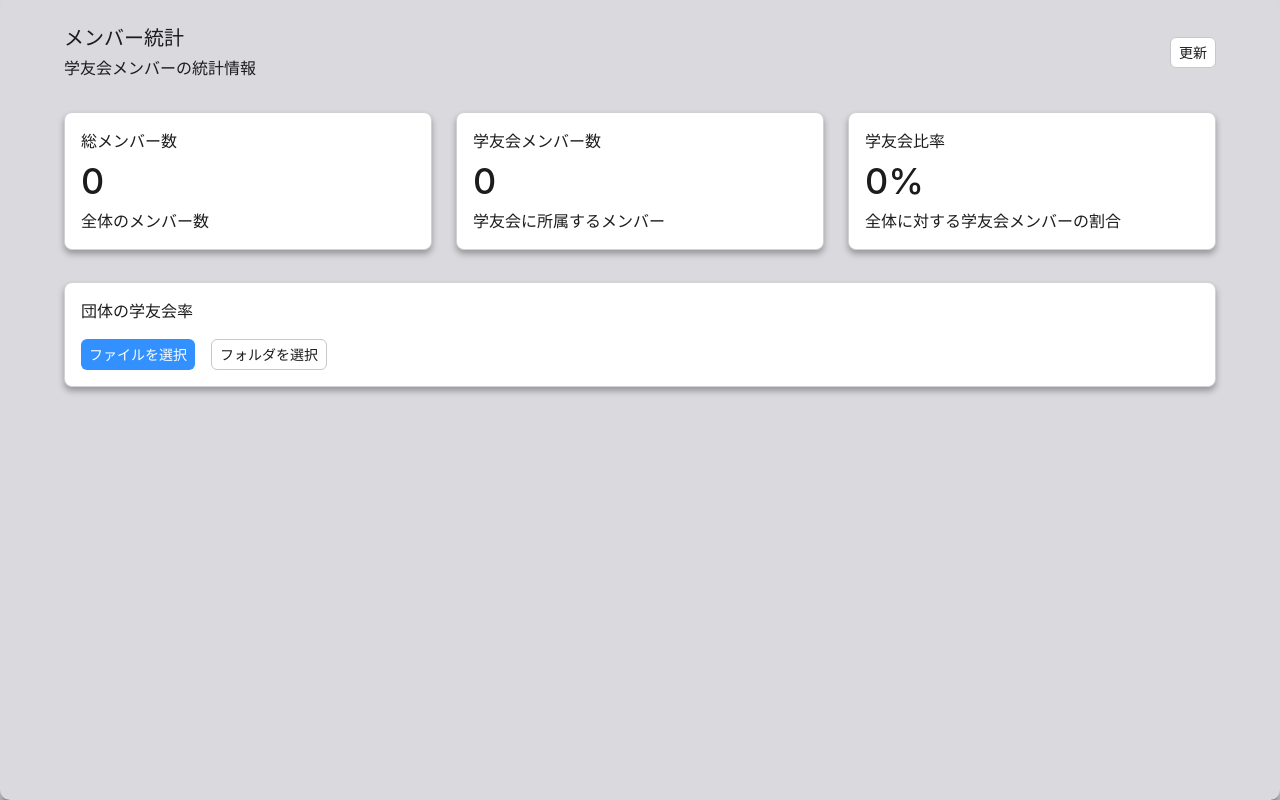
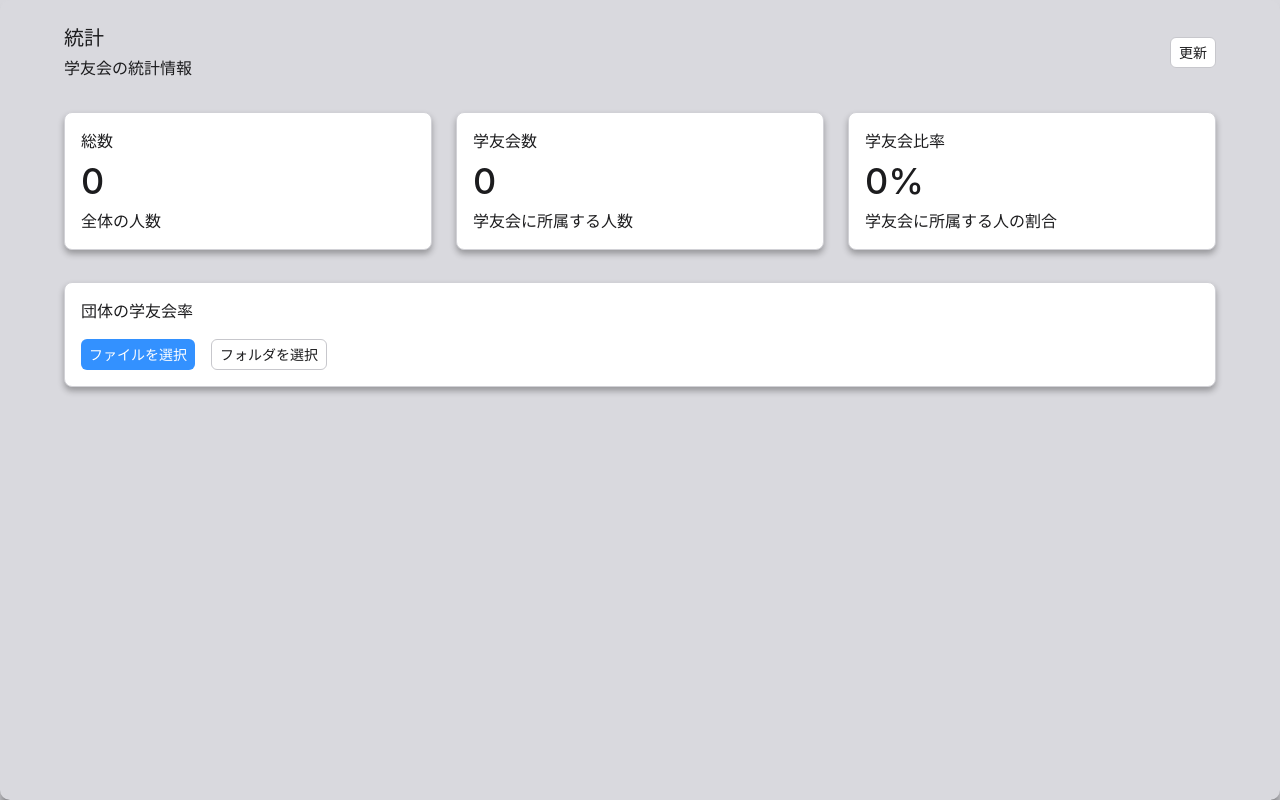
Before and after one commit to epitaq/gakuyukai-gui, a SvelteKit app: page /dashboard in a window 1280 px wide. Built offline with nearby package versions, Linux system fonts and the light colour scheme.

Commit message:
気になる単語の修正

```diff
--- a/src/routes/+page.svelte
+++ b/src/routes/+page.svelte
@@ -80,10 +80,10 @@
     <!-- File Selection Card -->
     <div class="text-center mb-8">
       <h2 class="text-xl font-medium text-[--macos-text-primary]">
-        学友会メンバー管理
+        学友会管理
       </h2>
       <p class="text-[--macos-text-secondary] mt-2">
-        Excelファイルから学友会メンバーを読み込みます
+        Excelファイルから学友会名簿を読み込みます
       </p>
     </div>
     <div class="flex justify-center">
@@ -189,7 +189,7 @@
           on:click={submitColumnSelection}
           disabled={$idColumnIndex === null || $isGakuyukaiColumnIndex === null}
         >
-          提出
+          学友会メンバーを読み込む
         </button>
       </div>
     </div>
--- a/src/routes/dashboard/+page.svelte
+++ b/src/routes/dashboard/+page.svelte
@@ -113,35 +113,31 @@
   <div class="flex justify-between items-center mb-8">
     <div>
       <h2 class="text-xl font-medium text-[--macos-text-primary]">
-        {info.name || "メンバー統計"}
+        {info.name || "統計"}
       </h2>
-      <p class="text-[--macos-text-secondary] mt-1">学友会メンバーの統計情報</p>
+      <p class="text-[--macos-text-secondary] mt-1">学友会の統計情報</p>
     </div>
     <button class="btn" on:click={openFileDialog}> 更新 </button>
   </div>
 
   <!-- 統計カード -->
   <div class="grid grid-cols-1 md:grid-cols-2 lg:grid-cols-3 gap-6">
-    <!-- 総メンバー数 -->
+    <!-- 総数 -->
     <div class="card">
-      <h3 class="text-[--macos-text-secondary] font-medium mb-2">
-        総メンバー数
-      </h3>
+      <h3 class="text-[--macos-text-secondary] font-medium mb-2">総数</h3>
       <p class="text-4xl font-medium text-[--macos-accent]">
         {info.member_count}
       </p>
-      <p class="text-[--macos-text-secondary] mt-2">全体のメンバー数</p>
+      <p class="text-[--macos-text-secondary] mt-2">全体の人数</p>
     </div>
 
-    <!-- 学友会メンバー数 -->
+    <!-- 学友会数 -->
     <div class="card">
-      <h3 class="text-[--macos-text-secondary] font-medium mb-2">
-        学友会メンバー数
-      </h3>
+      <h3 class="text-[--macos-text-secondary] font-medium mb-2">学友会数</h3>
       <p class="text-4xl font-medium text-[--macos-accent]">
         {info.gakuyukai_member_count}
       </p>
-      <p class="text-[--macos-text-secondary] mt-2">学友会に所属するメンバー</p>
+      <p class="text-[--macos-text-secondary] mt-2">学友会に所属する人数</p>
     </div>
 
     <!-- 比率 -->
@@ -150,9 +146,7 @@
       <p class="text-4xl font-medium text-[--macos-accent]">
         {info.rate_string}
       </p>
-      <p class="text-[--macos-text-secondary] mt-2">
-        全体に対する学友会メンバーの割合
-      </p>
+      <p class="text-[--macos-text-secondary] mt-2">学友会に所属する人の割合</p>
     </div>
   </div>
 
--- a/src/routes/gakuyukai-rates/+page.svelte
+++ b/src/routes/gakuyukai-rates/+page.svelte
@@ -189,8 +189,8 @@
             <thead>
               <tr>
                 <th>団体名</th>
-                <th>総メンバー数</th>
-                <th>学友会メンバー数</th>
+                <th>総数</th>
+                <th>学友会数</th>
                 <th>学友会率</th>
               </tr>
             </thead>
```
